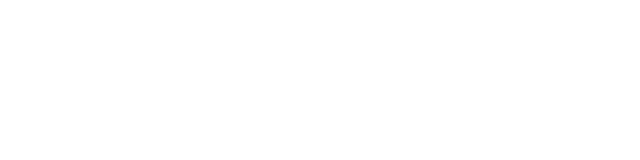
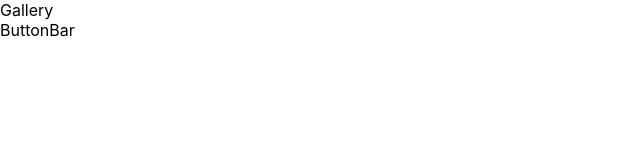
Before and after one commit to sagreenxyz/art-gallery, a React (Create React App) app: page / in a window 1280 px wide. Shown: the top 160 px of the page, without its empty margins (0-640 px from the left). Built offline with nearby package versions, Linux system fonts and the light colour scheme.

Commit message:
3. setting up Gallery and ButtonBar components

```diff
--- a/src/App.js
+++ b/src/App.js
@@ -1,7 +1,20 @@
+function Gallery() {
+  return (
+    <div>Gallery</div>
+  )
+}
+
+function ButtonBar() {
+  return (
+    <div>ButtonBar</div>
+  )
+}
+
 function App() {
   return (
     <div className="App">
-
+      <Gallery />
+      <ButtonBar />
     </div>
   );
 }
```
